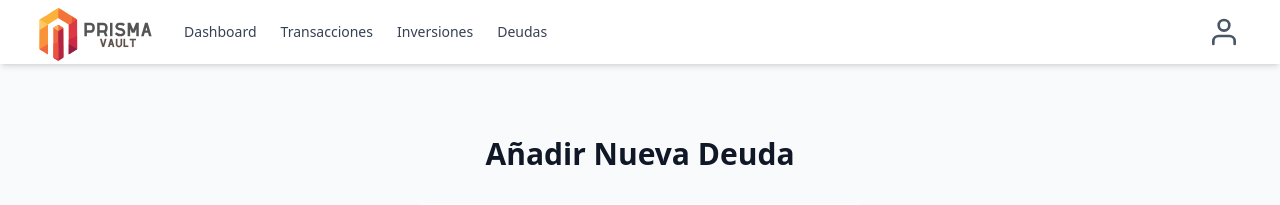
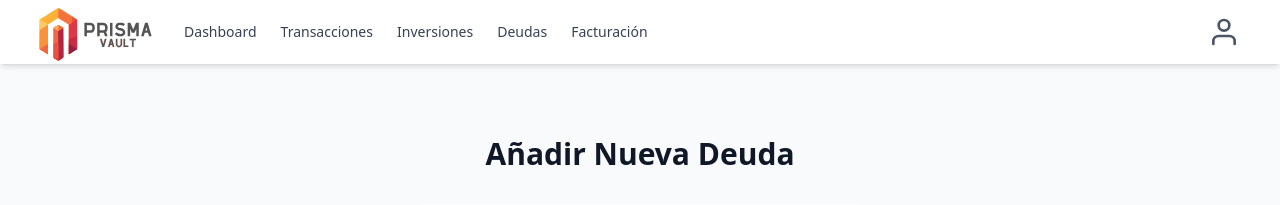
Before and after one commit to MicroCloud12/finanzas_personales_produccion, a Django app: page /deudas/crear/ in a window 1280 px wide. Shown: the top 205 px of the page. Run offline with Django 5.2, Linux system fonts and the light colour scheme; the visitor is signed in with stand-in values (Sample User, id 1); parts of the project's set-up code (start-up, migrations or seed data) failed here and were passed over; some web fonts are replaced.

Commit message:
feat: Add admin registrations for financial models and a new header template with user navigation.

```diff
--- a/finanzas/admin.py
+++ b/finanzas/admin.py
@@ -1,9 +1,10 @@
 from django.contrib import admin
-from .models import registro_transacciones, TransaccionPendiente, inversiones, Suscripcion
+from .models import registro_transacciones, TransaccionPendiente, inversiones, Suscripcion, PendingInvestment
 
 # Registramos los modelos para que aparezcan en el panel de admin
 admin.site.register(registro_transacciones)
 admin.site.register(TransaccionPendiente)
 admin.site.register(inversiones)
 admin.site.register(Suscripcion) # <-- Esta línea es la importante
+admin.site.register(PendingInvestment)
 #admin.site.register(Venta)
--- a/finanzas/templates/partials/_header.html
+++ b/finanzas/templates/partials/_header.html
@@ -15,7 +15,7 @@
             <a href="{% url 'lista_transacciones' %}" class="hover:text-indigo-600 transition-colors duration-200 text-sm font-medium">Transacciones</a>
             <a href="{% url 'lista_inversiones' %}" class="hover:text-indigo-600 transition-colors duration-200 text-sm font-medium">Inversiones</a>
             <a href="{% url 'lista_deudas' %}" class="hover:text-indigo-600 transition-colors duration-200 text-sm font-medium">Deudas</a>
-            <!-- <a href="#" class="hover:text-indigo-600 transition-colors duration-200 text-sm font-medium">Mi Suscripción</a>-->
+            <a href="{% url 'facturacion' %}" class="hover:text-indigo-600 transition-colors duration-200 text-sm font-medium">Facturación</a>
           {% else %}
             <a href="{% url 'registro_usuarios' %}" class="hover:text-indigo-600 transition-colors duration-200 text-sm font-medium">Registrarse</a>
             <a href="{% url 'login' %}" class="bg-indigo-600 text-white hover:bg-indigo-700 font-semibold px-4 py-2 rounded-md text-sm shadow-md transition-all duration-200">Iniciar Sesión</a>
@@ -36,7 +36,7 @@
           </div>
           <div id="profile-menu" class="hidden absolute right-0 mt-2 w-48 origin-top-right rounded-md bg-white shadow-lg ring-1 ring-black ring-opacity-5 focus:outline-none" role="menu" aria-orientation="vertical" aria-labelledby="user-menu-button" tabindex="-1">
             <div class="py-1" role="none">
-              <a href="{% url 'gestionar_suscripcion' %}" class="block px-4 py-2 text-sm text-gray-700 hover:bg-gray-100">Mi Suscripción</a>
+              <a href="{% url 'mi_perfil' %}" class="block px-4 py-2 text-sm text-gray-700 hover:bg-gray-100">Mi Perfil</a>
               <form action="{% url 'logout' %}" method="post" class="inline">
                 {% csrf_token %}
                 <button type="submit" class="block w-full text-left px-4 py-2 text-sm text-gray-700 hover:bg-gray-100">
@@ -69,6 +69,7 @@
       <a href="{% url 'lista_inversiones' %}" class="block px-3 py-2 rounded-md text-base font-medium text-gray-700 hover:bg-gray-100">Inversiones</a>
       <a href="{% url 'lista_deudas' %}" class="block px-3 py-2 rounded-md text-base font-medium text-gray-700 hover:bg-gray-100">Deudas</a>
       <a href="{% url 'gestionar_suscripcion' %}" class="block px-3 py-2 rounded-md text-base font-medium text-gray-700 hover:bg-gray-100">Mi Suscripción</a>
+      <a href="" class="hover:text-indigo-600 transition-colors duration-200 text-sm font-medium">Facturación</a>
       <form action="{% url 'logout' %}" method="post">
         {% csrf_token %}
         <button type="submit" class="w-full text-left block px-3 py-2 rounded-md text-base font-medium text-gray-700 hover:bg-gray-100">Cerrar Sesión</button>
```
